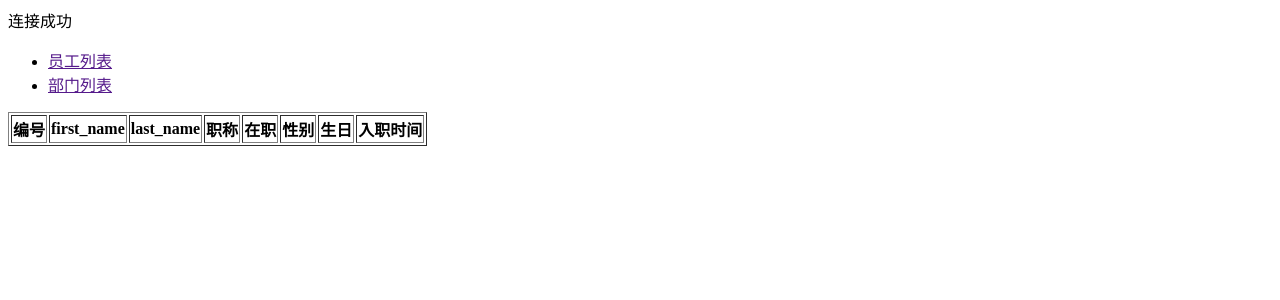
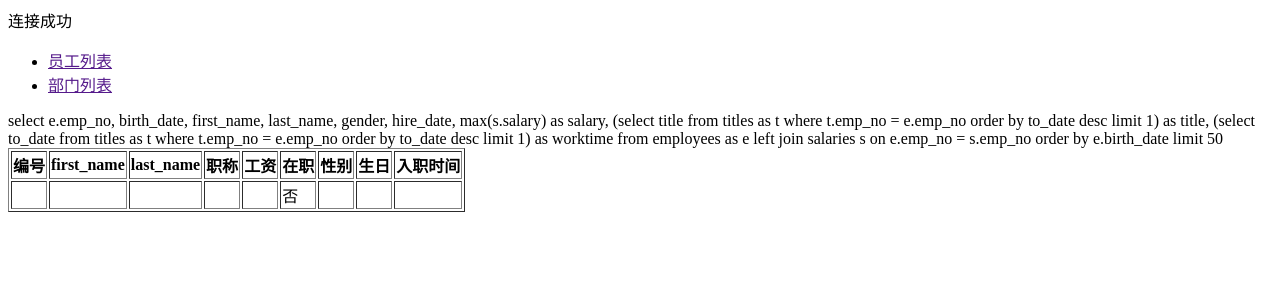
Before and after one commit to wei98k/data-optimiz, a PHP site: page / in a window 1280 px wide. Shown: the top 300 px of the page. Run offline with PHP 8.4, Linux system fonts and the light colour scheme; data that the repository does not hold is empty.

Commit message:
最多工资员工

```diff
--- a/php/v1/index.php
+++ b/php/v1/index.php
@@ -22,6 +22,7 @@ include('./page.class.php');
             <th>first_name</th>
             <th>last_name</th>
             <th>职称</th>
+            <th>工资</th>
             <th>在职</th>
             <th>性别</th>
             <th>生日</th>
@@ -30,20 +31,23 @@ include('./page.class.php');
         <?php
             // 所有员工
             $sql = "select
-                    e.emp_no, birth_date, first_name, last_name, gender, hire_date,
+                    e.emp_no, birth_date, first_name, last_name, gender, hire_date, max(s.salary) as salary,
                     (select title from titles as t where t.emp_no = e.emp_no order by to_date desc limit 1) as title,
                     (select to_date from titles as t where t.emp_no = e.emp_no order by to_date desc limit 1) as worktime
                     from employees as e";
             // $sql .= " where e.last_name like '%Rem%'";
+            $sql .= " left join salaries s on e.emp_no = s.emp_no";
+            // $sql .= " having max(s.salary)";
             $sql .= " order by e.birth_date";
-            $sql .= " limit 20";
-            // echo $sql;
+            $sql .= " limit 50";
+            echo $sql;
             foreach($dbh->query($sql) as $row) {
                 echo '<tr>';
                 echo '<td><a href="./detail.php?empno='.$row ['emp_no'].'"> '. $row ['emp_no'] .'</a></td>';
                 echo '<td>'. $row ['first_name'] .'</td>';
                 echo '<td>'. $row ['last_name'] .'</td>';
                 echo '<td>'. $row ['title'] .'</td>';
+                echo '<td>'. $row ['salary'] .'</td>';
                 if($row ['worktime'] == '9999-01-01') {
                     echo '<td>'. '是' .'</td>';
                 } else {
```
